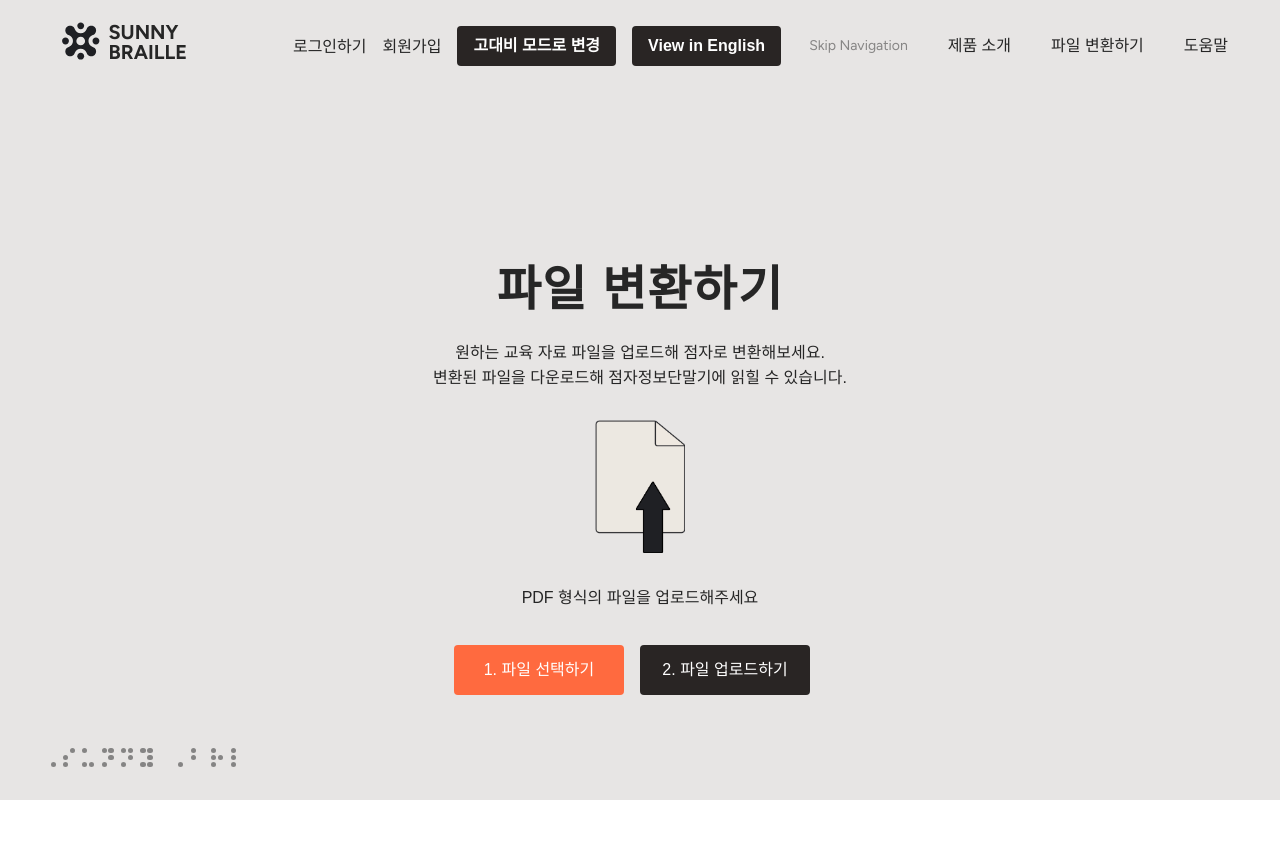
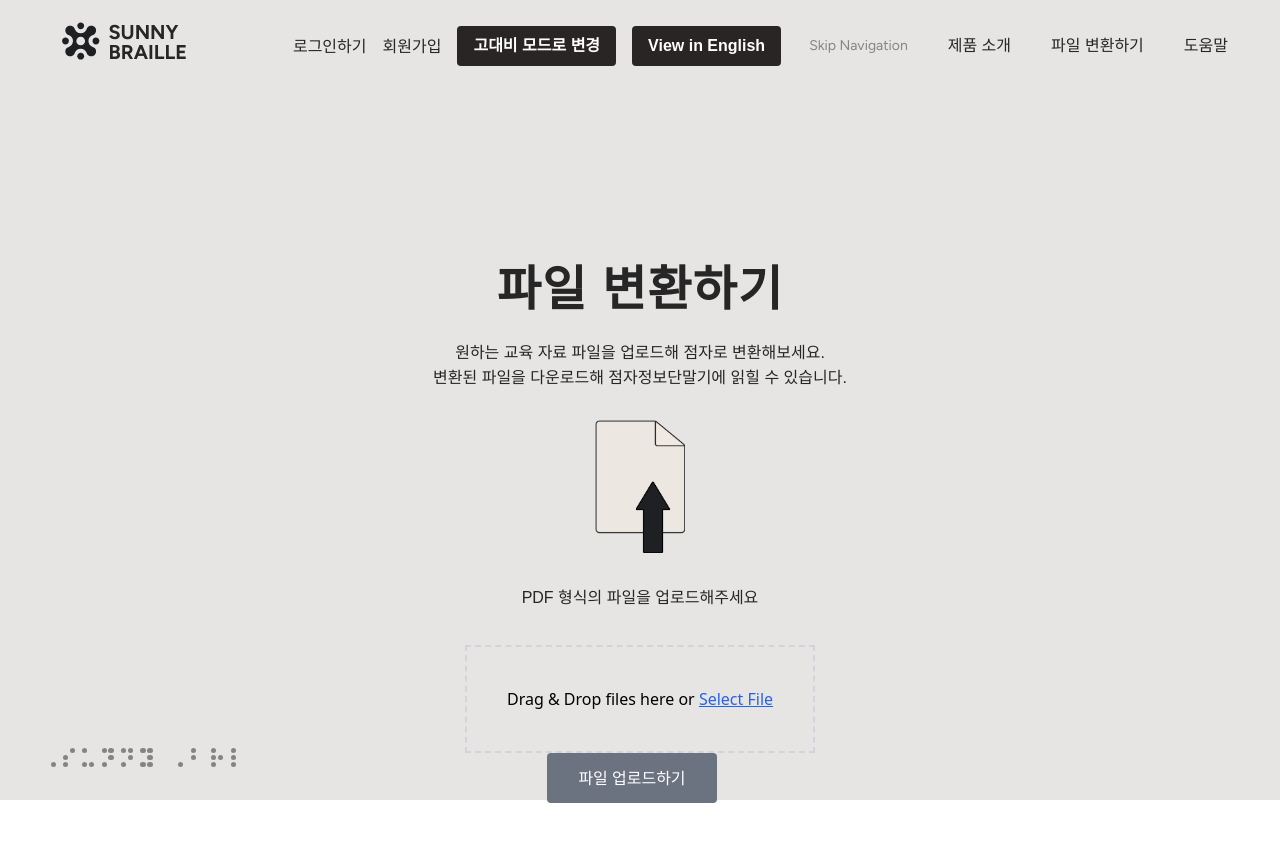
Before and after one commit to Sunflower-yonsei/Sunflower_FE, a React (Create React App) app in the folder my-app/: page /convert in a window 1280 px wide. Shown: the top 842 px of the page. Built offline with nearby package versions, Linux system fonts and the light colour scheme; a web font is replaced by a local one.

Commit message:
feat: drag&drop file upload

```diff
--- a/my-app/package.json
+++ b/my-app/package.json
@@ -11,6 +11,7 @@
     "@types/react-dom": "^18.2.15",
     "axios": "^1.6.1",
     "http-proxy-middleware": "^2.0.6",
+    "js-cookie": "^3.0.5",
     "js-file-download": "^0.4.12",
     "react": "^18.2.0",
     "react-dom": "^18.2.0",
@@ -54,6 +55,7 @@
     "@babel/preset-react": "^7.23.3",
     "@babel/preset-typescript": "^7.23.3",
     "@types/jest": "^29.5.12",
+    "@types/js-cookie": "^3.0.6",
     "@types/styled-components": "^5.1.30",
     "autoprefixer": "^10.4.16",
     "css-loader": "^6.8.1",
--- a/my-app/src/components/LoginPage.tsx
+++ b/my-app/src/components/LoginPage.tsx
@@ -68,7 +68,7 @@ const LoginPage: React.FC = () => {
 
       <NavBar />
       <div
-        className={`w-full h-200 ${
+        className={`w-full h-auto ${
           isHighContrast ? "bg-black" : "bg-stone-200"
         } bottom-0 relative`}
       >
--- /dev/null
+++ b/my-app/src/components/UploadFileDragDrop.tsx
@@ -0,0 +1,91 @@
+import React, { useState, useRef } from "react";
+
+const FileUploadDragDrop: React.FC = () => {
+  const [selectedFile, setSelectedFile] = useState<File | null>(null);
+  const fileInputRef = useRef<HTMLInputElement>(null);
+
+  const handleDrop = (e: React.DragEvent<HTMLDivElement>) => {
+    e.preventDefault();
+    if (e.dataTransfer.files && e.dataTransfer.files.length > 0) {
+      setSelectedFile(e.dataTransfer.files[0]);
+    }
+  };
+
+  const handlePdfChange = (e: React.ChangeEvent<HTMLInputElement>) => {
+    if (e.target.files && e.target.files.length > 0) {
+      setSelectedFile(e.target.files[0]);
+    }
+  };
+
+  const handleUploadClick = async () => {
+    if (selectedFile) {
+      const formData = new FormData();
+      formData.append("file", selectedFile);
+      try {
+        const apiUrl = process.env.REACT_APP_API_URL;
+        const response = await fetch(`${apiUrl}/transcriptions`, {
+          method: "POST",
+          body: formData,
+        });
+        if (!response.ok) {
+          throw new Error("File upload failed");
+        }
+        const data = await response.json();
+        console.log(data);
+      } catch (error) {
+        console.error("Upload error:", error);
+      }
+    }
+  };
+
+  return (
+    <div>
+      <div className="m-auto flex justify-center items-center flex-col">
+        <label
+          htmlFor="input_file"
+          className="cursor-pointer"
+          aria-labelledby="fileLabel"
+        >
+          <span id="fileLabel" className="sr-only">
+            파일 선택하기
+          </span>
+          <div
+            onDragOver={(e) => e.preventDefault()}
+            onDrop={handleDrop}
+            className="border-2 border-dashed border-gray-300 p-10 text-center cursor-pointer"
+          >
+            Drag & Drop files here or{" "}
+            <span className="text-blue-600 underline">Select File</span>
+          </div>
+          {selectedFile && (
+            <div className="mt-4">Selected file: {selectedFile.name}</div>
+          )}
+          <input
+            type="file"
+            id="input_file"
+            name="pdf_file"
+            accept=".pdf"
+            onChange={handlePdfChange}
+            aria-describedby="fileLabel"
+            className="hidden"
+            ref={fileInputRef}
+          />
+        </label>
+        <button
+          type="submit"
+          onClick={handleUploadClick}
+          disabled={!selectedFile}
+          className={`w-[170px] h-[50px] ${
+            !selectedFile ? "bg-gray-500" : "bg-stone-800 hover:bg-stone-600"
+          } rounded mr-4 flex justify-center items-center transition duration-300 ease-in-out`}
+        >
+          <div className="text-white text-base font-medium leading-none">
+            파일 업로드하기
+          </div>
+        </button>
+      </div>
+    </div>
+  );
+};
+
+export default FileUploadDragDrop;
--- a/my-app/src/pages/ConvertPage.tsx
+++ b/my-app/src/pages/ConvertPage.tsx
@@ -2,12 +2,12 @@ import React, { useEffect, useState } from "react";
 import { useMediaQuery } from "react-responsive";
 import NavBar from "../components/NavBar";
 import BrailleDeco from "../components/BrailleDeco";
-import UploadFileButton from "../components/UploadFileButton";
 import "../tailwind.css";
 import { useLanguage } from "../LanguageContext";
 import { useHighContrast } from "../components/HighContrastMode";
 import ContrastToggleButton from "../components/ContrastToggleButton";
 import LanguageToggleButton from "../components/LanguageToggleButton";
+import FileUploadDragDrop from "../components/UploadFileDragDrop";
 
 const ConvertPage = () => {
   const isMobile = useMediaQuery({ maxWidth: 768 });
@@ -32,9 +32,9 @@ const ConvertPage = () => {
 
   return (
     <div
-      className={`w-full h-screen relative ${
+      className={`w-full h-screen ${
         isHighContrast ? "bg-black" : "bg-stone-200"
-      }`}
+      } bottom-0 relative`}
     >
       <div aria-live="polite" className="sr-only">
         {announcement}
@@ -101,7 +101,7 @@ const ConvertPage = () => {
             </div>
           </div>
           <div>
-            <UploadFileButton />
+            <FileUploadDragDrop />
           </div>
           <br />
           <br />
```
Also changed, not shown: 2 other files (tests, documents, lock files or other folders). Lines whose indentation alone changed are shown as unchanged.
